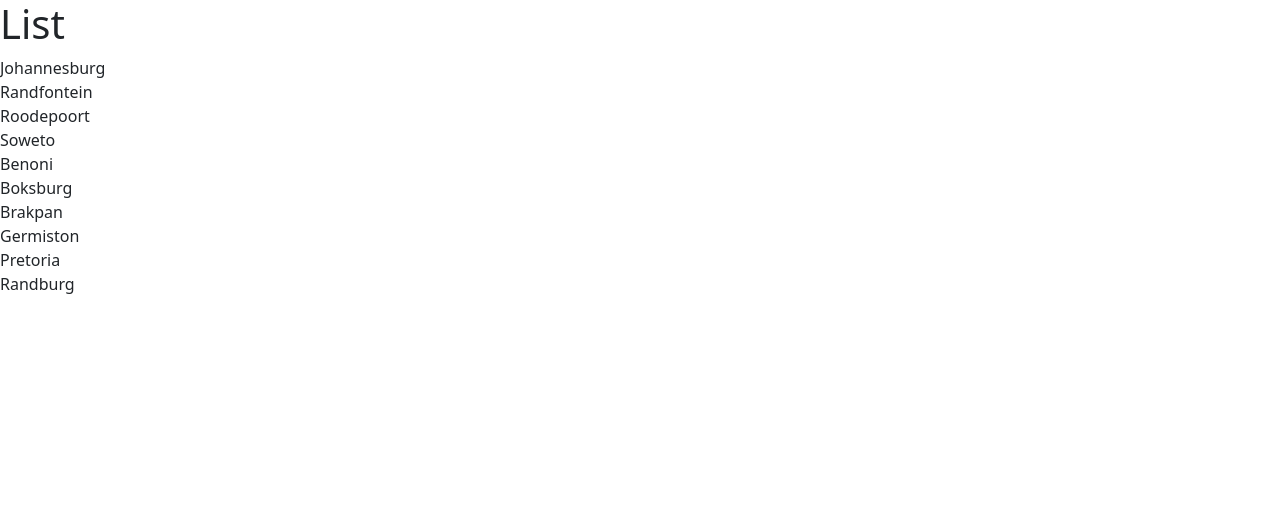
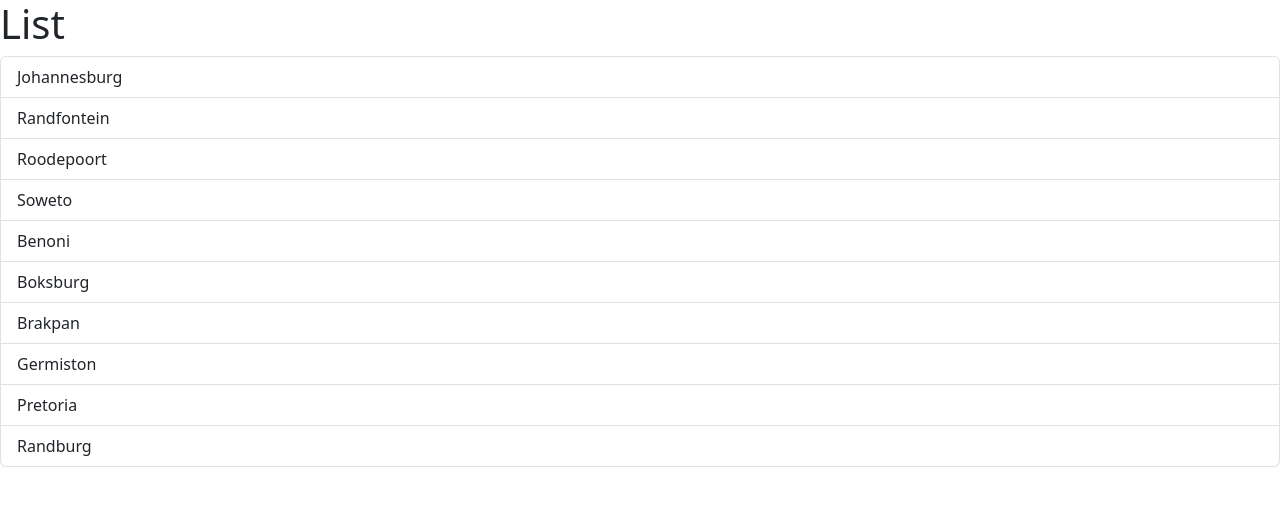
Before and after one commit to ARTMashimbyi/React_app, a React (Vite) app: page / in a window 1280 px wide. Shown: the top 506 px of the page. Built offline with nearby package versions, Linux system fonts and the light colour scheme.

Commit message:
bostram styles working

```diff
--- a/src/components/ListGroup.tsx
+++ b/src/components/ListGroup.tsx
@@ -38,7 +38,7 @@ function ListGroup() {
       {items.length === 0 && <p> NO items found </p>}
       <ul className="list-group">
         {items.map((item) => (
-          <li className="list-group-ite" key={item}>
+          <li className="list-group-item" key={item}>
             {" "}
             {item}
           </li>
```
